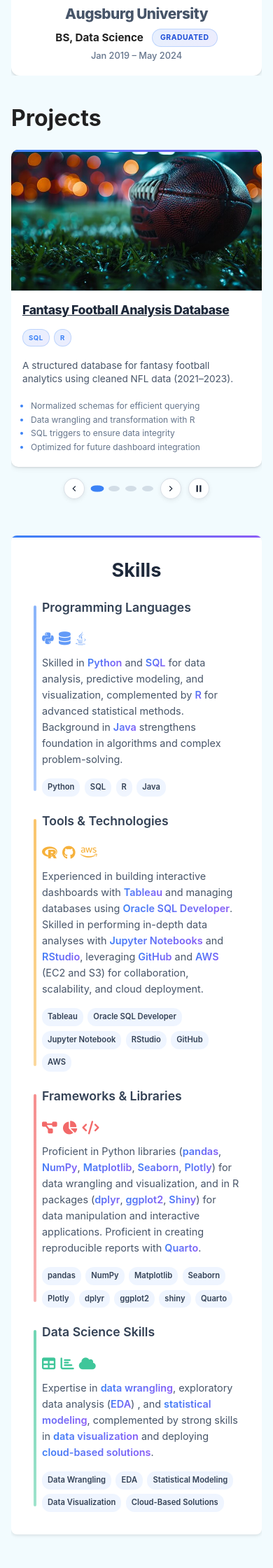
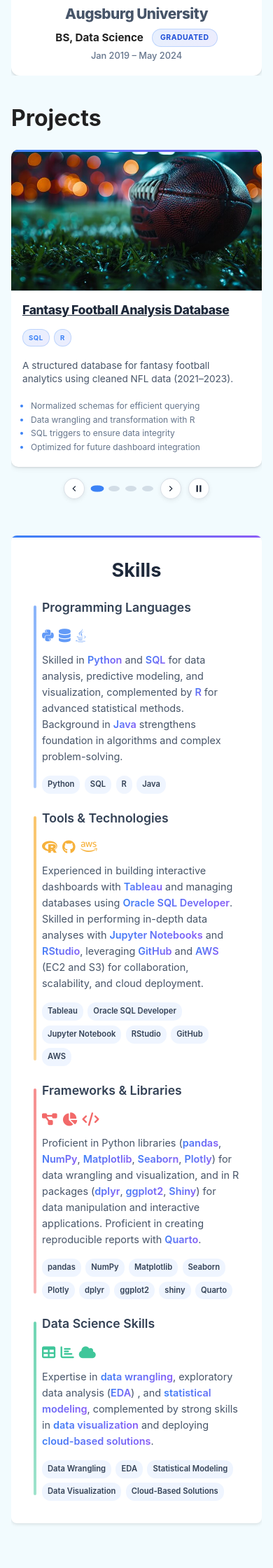
Before and after one commit to OdinLeePro/OdinLeePro.github.io, a Jekyll site: the page built from index.md, in a window 390 px wide. Shown: the part 1264-3504 px from the top of the page at 70% size. Built offline with Jekyll 4.4.1, drawn with Linux system fonts in a browser that asks for light colours.

Commit message:
Add files via upload

```diff
--- a/assets/css/style.scss
+++ b/assets/css/style.scss
@@ -1691,7 +1691,7 @@ including layout wrappers, base button design, hover/focus states, and style var
 
   .skill-row .sub-title {
     font-size: 1.1rem;                                                      // readable subtitle size
-    margin-bottom: 0.75rem;
+    margin-bottom: 0.5rem;
     padding-left: 0;                                                        // remove extra padding
   }
 
```
